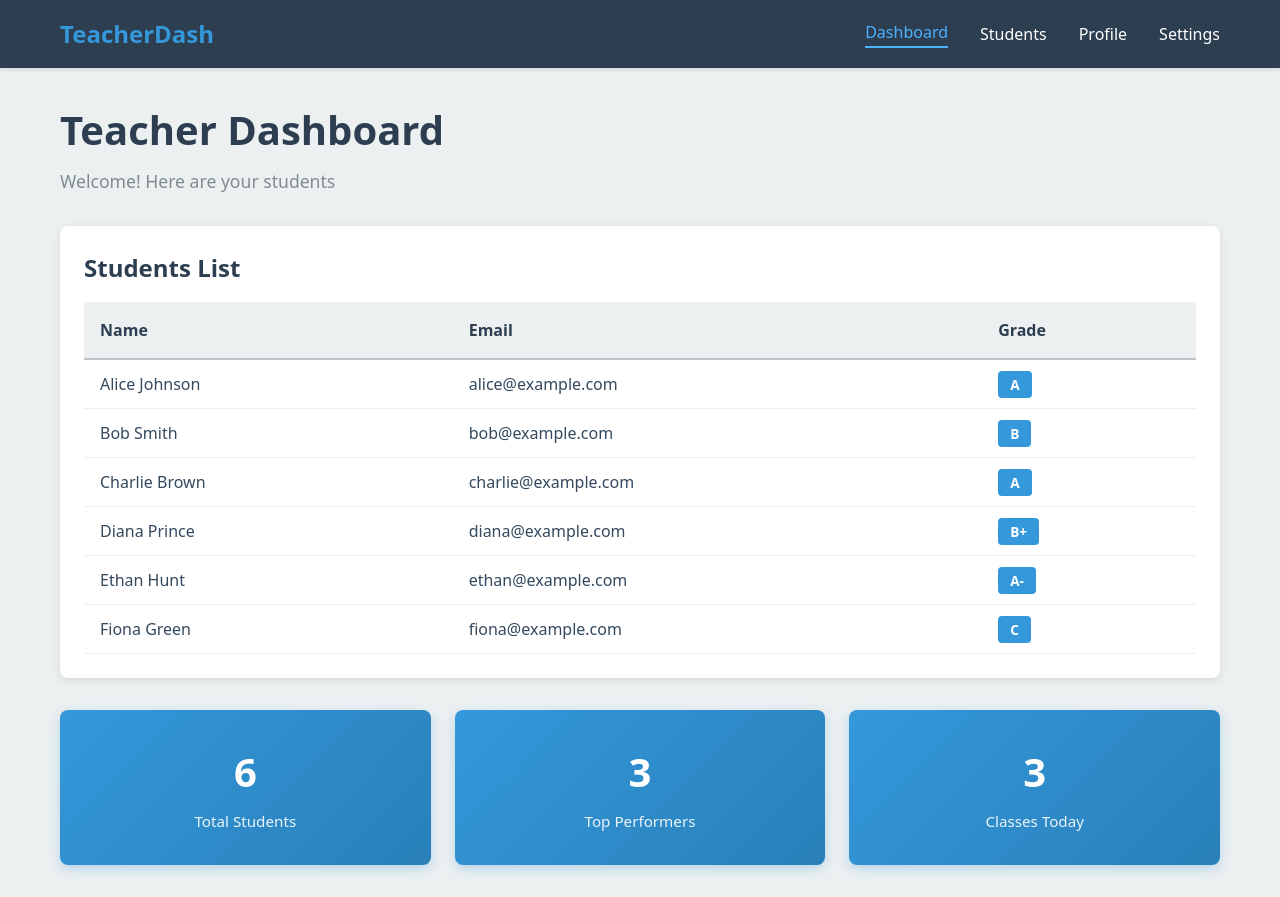
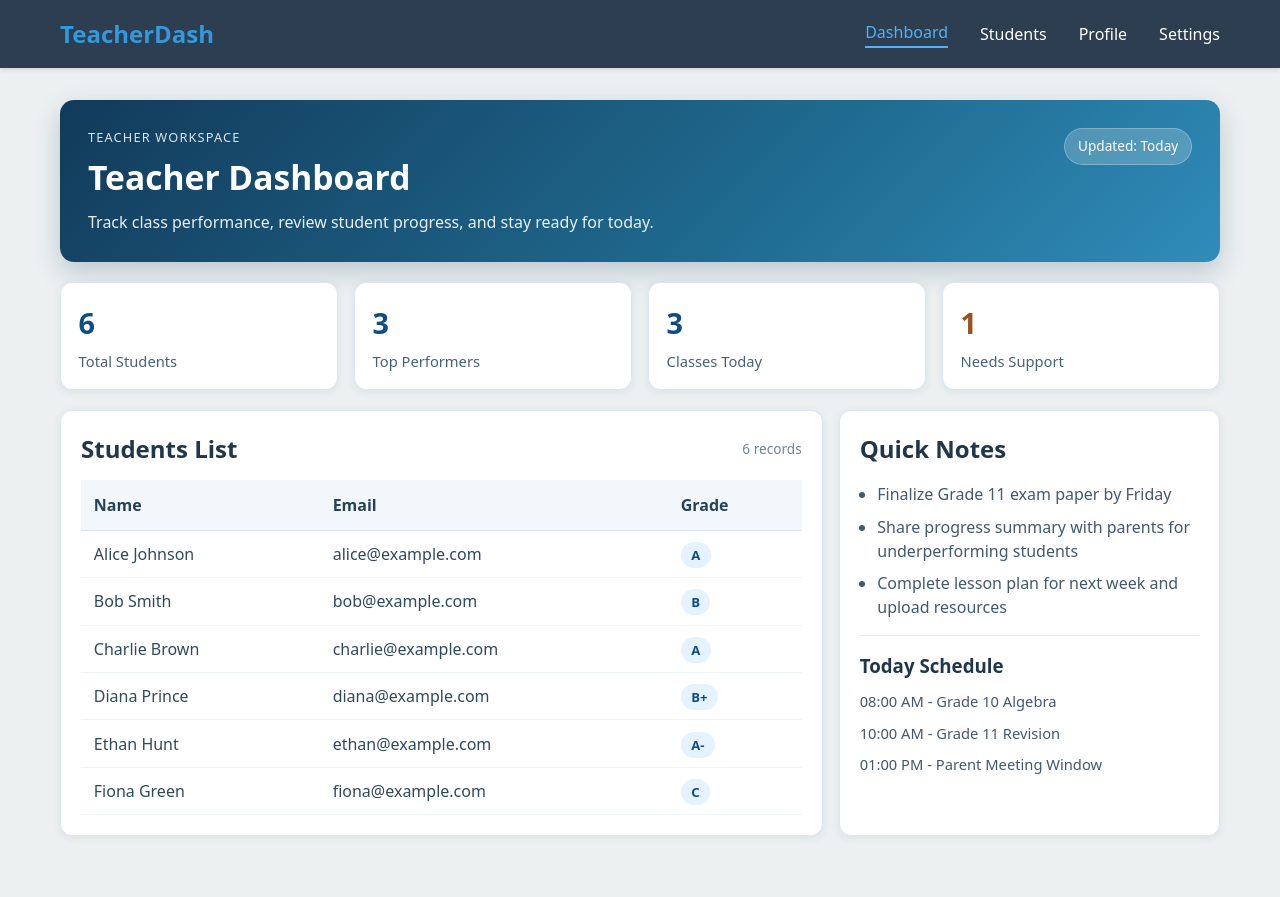
Before and after one commit to Lalindu0923/githubTester, a React (Vite) app in the folder frontendTest/: page / in a window 1280 px wide. After the commit the page ends 868 px from the top, so only its background shows below. Built offline with nearby package versions, Linux system fonts and the light colour scheme.

Commit message:
Restyle teacher dashboard with modern layout

```diff
--- a/frontendTest/src/components/Dashboard.jsx
+++ b/frontendTest/src/components/Dashboard.jsx
@@ -1,4 +1,4 @@
-import { useState } from 'react'
+import { useMemo, useState } from 'react'
 import '../styles/Dashboard.css'
 
 function Dashboard() {
@@ -8,18 +8,61 @@ function Dashboard() {
     { id: 3, name: 'Charlie Brown', email: 'charlie@example.com', grade: 'A' },
     { id: 4, name: 'Diana Prince', email: 'diana@example.com', grade: 'B+' },
     { id: 5, name: 'Ethan Hunt', email: 'ethan@example.com', grade: 'A-' },
-    { id: 6, name: 'Fiona Green', email: 'fiona@example.com', grade: 'C' },
+    { id: 6, name: 'Fiona Green', email: 'fiona@example.com', grade: 'C' }
   ])
+
+  const topPerformers = useMemo(
+    () => students.filter((student) => student.grade === 'A' || student.grade === 'A-').length,
+    [students]
+  )
+
+  const supportNeeded = useMemo(
+    () => students.filter((student) => student.grade === 'C' || student.grade === 'C+').length,
+    [students]
+  )
+
+  const quickNotes = [
+    'Finalize Grade 11 exam paper by Friday',
+    'Share progress summary with parents for underperforming students',
+    'Complete lesson plan for next week and upload resources'
+  ]
 
   return (
     <div className="dashboard">
-      <div className="dashboard-header">
+      <section className="dashboard-hero">
+        <div>
+          <p className="hero-tag">Teacher Workspace</p>
           <h1>Teacher Dashboard</h1>
-        <p>Welcome! Here are your students</p>
+          <p className="hero-subtitle">Track class performance, review student progress, and stay ready for today.</p>
         </div>
+        <div className="hero-badge">Updated: Today</div>
+      </section>
 
+      <section className="dashboard-stats">
+        <article className="stat-card">
+          <h3>{students.length}</h3>
+          <p>Total Students</p>
+        </article>
+        <article className="stat-card">
+          <h3>{topPerformers}</h3>
+          <p>Top Performers</p>
+        </article>
+        <article className="stat-card">
+          <h3>3</h3>
+          <p>Classes Today</p>
+        </article>
+        <article className="stat-card stat-card-warning">
+          <h3>{supportNeeded}</h3>
+          <p>Needs Support</p>
+        </article>
+      </section>
+
+      <section className="dashboard-grid">
         <div className="students-section">
+          <div className="section-header">
             <h2>Students List</h2>
+            <span>{students.length} records</span>
+          </div>
           <table className="students-table">
             <thead>
               <tr>
@@ -29,7 +72,7 @@ function Dashboard() {
               </tr>
             </thead>
             <tbody>
-            {students.map(student => (
+              {students.map((student) => (
                 <tr key={student.id}>
                   <td>{student.name}</td>
                   <td>{student.email}</td>
@@ -42,20 +85,22 @@ function Dashboard() {
           </table>
         </div>
 
-      <div className="dashboard-stats">
-        <div className="stat-card">
-          <h3>{students.length}</h3>
-          <p>Total Students</p>
-        </div>
-        <div className="stat-card">
-          <h3>{students.filter(s => s.grade === 'A' || s.grade === 'A-').length}</h3>
-          <p>Top Performers</p>
-        </div>
-        <div className="stat-card">
-          <h3>3</h3>
-          <p>Classes Today</p>
-        </div>
-      </div>
+        <aside className="teacher-panel">
+          <h2>Quick Notes</h2>
+          <ul className="notes-list">
+            {quickNotes.map((note) => (
+              <li key={note}>{note}</li>
+            ))}
+          </ul>
+
+          <div className="panel-divider" />
+
+          <h3>Today Schedule</h3>
+          <p className="schedule-item">08:00 AM - Grade 10 Algebra</p>
+          <p className="schedule-item">10:00 AM - Grade 11 Revision</p>
+          <p className="schedule-item">01:00 PM - Parent Meeting Window</p>
+        </aside>
+      </section>
     </div>
   )
 }
--- a/frontendTest/src/styles/Dashboard.css
+++ b/frontendTest/src/styles/Dashboard.css
@@ -2,100 +2,184 @@
   max-width: 1200px;
   margin: 0 auto;
   padding: 2rem 20px;
+  display: grid;
+  gap: 1.25rem;
 }
 
-.dashboard-header {
-  margin-bottom: 2rem;
+.dashboard-hero {
+  background: linear-gradient(135deg, #123a5a, #1f6a8f 60%, #2f8cb9);
+  border-radius: 14px;
+  color: #ffffff;
+  padding: 1.75rem;
+  display: flex;
+  justify-content: space-between;
+  align-items: flex-start;
+  gap: 1rem;
+  box-shadow: 0 10px 26px rgba(18, 58, 90, 0.22);
 }
 
-.dashboard-header h1 {
-  font-size: 2.5rem;
-  color: #2c3e50;
-  margin: 0 0 0.5rem 0;
+.hero-tag {
+  font-size: 0.8rem;
+  text-transform: uppercase;
+  letter-spacing: 0.09em;
+  opacity: 0.85;
+  margin: 0 0 0.3rem;
 }
 
-.dashboard-header p {
-  color: #7f8c8d;
-  font-size: 1.1rem;
+.dashboard-hero h1 {
+  margin: 0;
+  font-size: 2.1rem;
+}
+
+.hero-subtitle {
+  margin: 0.5rem 0 0;
+  max-width: 620px;
+  opacity: 0.9;
+}
+
+.hero-badge {
+  background: rgba(255, 255, 255, 0.2);
+  border: 1px solid rgba(255, 255, 255, 0.25);
+  border-radius: 999px;
+  padding: 0.45rem 0.8rem;
+  font-size: 0.85rem;
+  white-space: nowrap;
+}
+
+.dashboard-stats {
+  display: grid;
+  grid-template-columns: repeat(auto-fit, minmax(180px, 1fr));
+  gap: 1rem;
+}
+
+.stat-card {
+  background: #ffffff;
+  border-radius: 12px;
+  padding: 1.1rem;
+  border: 1px solid #dbe7f2;
+  box-shadow: 0 2px 8px rgba(24, 49, 82, 0.08);
+}
+
+.stat-card h3 {
+  color: #0f4c81;
+  font-size: 1.8rem;
+  margin: 0;
+}
+
+.stat-card p {
+  margin: 0.35rem 0 0;
+  color: #496177;
+  font-size: 0.92rem;
+}
+
+.stat-card-warning h3 {
+  color: #9a521f;
+}
+
+.dashboard-grid {
+  display: grid;
+  grid-template-columns: 2fr 1fr;
+  gap: 1rem;
 }
 
 .students-section {
-  margin-bottom: 2rem;
-  background-color: #fff;
-  padding: 1.5rem;
-  border-radius: 8px;
-  box-shadow: 0 2px 8px rgba(0, 0, 0, 0.1);
+  background: #ffffff;
+  padding: 1.25rem;
+  border-radius: 12px;
+  border: 1px solid #dbe7f2;
+  box-shadow: 0 2px 8px rgba(24, 49, 82, 0.08);
 }
 
-.students-section h2 {
-  color: #2c3e50;
-  margin-top: 0;
-  margin-bottom: 1rem;
+.section-header {
+  display: flex;
+  justify-content: space-between;
+  align-items: center;
+  margin-bottom: 0.8rem;
+}
+
+.section-header h2 {
+  color: #20364a;
+  margin: 0;
+}
+
+.section-header span {
+  color: #6d8398;
+  font-size: 0.85rem;
 }
 
 .students-table {
   width: 100%;
   border-collapse: collapse;
-  margin-top: 1rem;
 }
 
 .students-table thead {
-  background-color: #ecf0f1;
+  background: #f2f7fc;
 }
 
 .students-table th {
-  padding: 1rem;
+  padding: 0.8rem;
   text-align: left;
   font-weight: 600;
-  color: #2c3e50;
-  border-bottom: 2px solid #bdc3c7;
+  color: #284156;
+  border-bottom: 1px solid #d8e5f1;
 }
 
 .students-table td {
-  padding: 0.75rem 1rem;
-  border-bottom: 1px solid #ecf0f1;
-  color: #34495e;
+  padding: 0.7rem 0.8rem;
+  border-bottom: 1px solid #edf3f9;
+  color: #31495d;
 }
 
 .students-table tbody tr:hover {
-  background-color: #f8f9fa;
+  background: #f9fcff;
 }
 
 .grade-badge {
-  background-color: #3498db;
-  color: white;
-  padding: 0.25rem 0.75rem;
-  border-radius: 4px;
-  font-weight: 600;
-  font-size: 0.85rem;
+  background: #e5f2ff;
+  color: #0f4c81;
+  padding: 0.25rem 0.65rem;
+  border-radius: 999px;
+  font-weight: 700;
+  font-size: 0.82rem;
 }
 
-.dashboard-stats {
-  display: grid;
-  grid-template-columns: repeat(auto-fit, minmax(250px, 1fr));
-  gap: 1.5rem;
-  margin-top: 2rem;
+.teacher-panel {
+  background: #ffffff;
+  padding: 1.25rem;
+  border-radius: 12px;
+  border: 1px solid #dbe7f2;
+  box-shadow: 0 2px 8px rgba(24, 49, 82, 0.08);
 }
 
-.stat-card {
-  background: linear-gradient(135deg, #3498db, #2980b9);
-  color: white;
-  padding: 2rem;
-  border-radius: 8px;
-  box-shadow: 0 4px 12px rgba(52, 152, 219, 0.3);
-  text-align: center;
+.teacher-panel h2,
+.teacher-panel h3 {
+  margin: 0;
+  color: #20364a;
 }
 
-.stat-card h3 {
-  font-size: 2.5rem;
-  margin: 0;
-  margin-bottom: 0.5rem;
+.notes-list {
+  margin: 0.9rem 0 0;
+  padding-left: 1.1rem;
+  color: #42596e;
+  display: grid;
+  gap: 0.55rem;
 }
 
-.stat-card p {
-  margin: 0;
-  font-size: 0.95rem;
-  opacity: 0.9;
+.panel-divider {
+  margin: 1rem 0;
+  border-top: 1px solid #e5eef7;
+}
+
+.schedule-item {
+  margin: 0.6rem 0 0;
+  color: #42596e;
+  font-size: 0.92rem;
+}
+
+@media (max-width: 900px) {
+  .dashboard-grid {
+    grid-template-columns: 1fr;
+  }
 }
 
 @media (max-width: 768px) {
@@ -103,20 +187,23 @@
     padding: 1rem 15px;
   }
 
-  .dashboard-header h1 {
-    font-size: 1.8rem;
+  .dashboard-hero {
+    flex-direction: column;
   }
 
-  .students-section {
+  .dashboard-hero h1 {
+    font-size: 1.7rem;
+  }
+
+  .students-section,
+  .teacher-panel,
+  .stat-card {
     padding: 1rem;
   }
 
   .students-table th,
   .students-table td {
-    padding: 0.5rem;
-  }
-
-  .dashboard-stats {
-    grid-template-columns: 1fr;
+    padding: 0.55rem;
+    font-size: 0.92rem;
   }
 }
```
Lines whose indentation alone changed are shown as unchanged.
